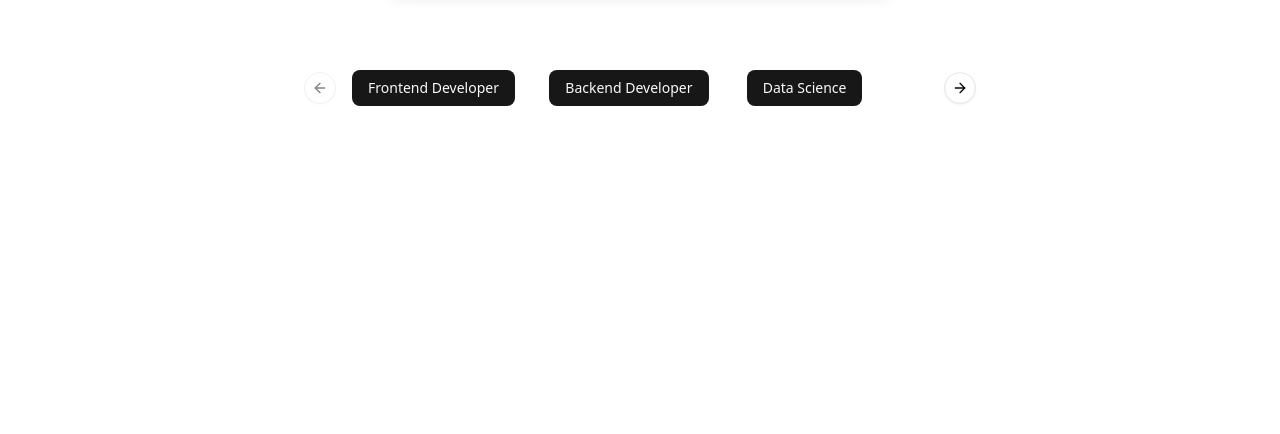
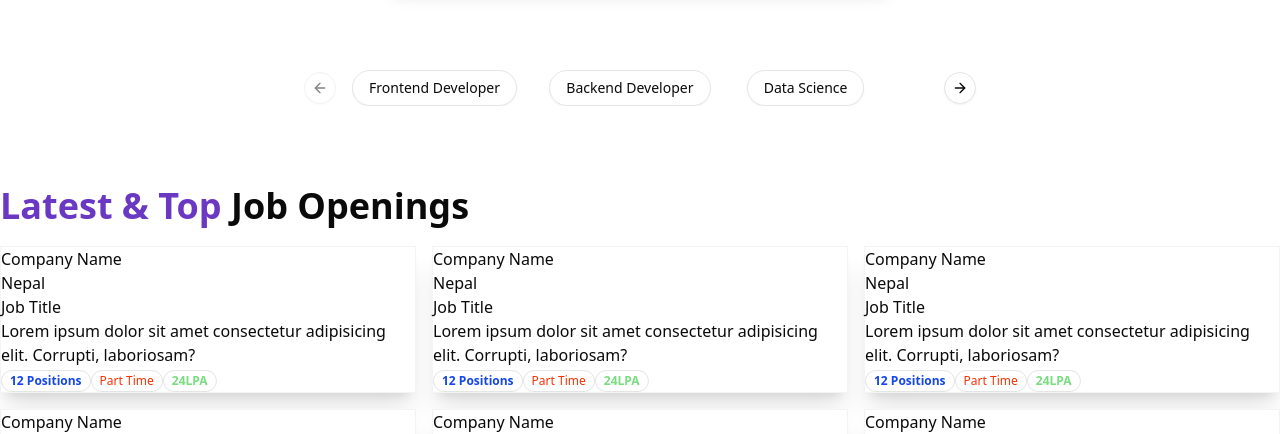
Before and after one commit to siddharthaLamichhane/JOB_PORTAL_WEBSITE, a React app in the folder frontend/: page / in a window 1280 px wide. Shown: the part 371-805 px from the top of the page. Built offline with nearby package versions, Linux system fonts and the light colour scheme; the HTML template or start-up script is replaced by a standard one.

Commit message:
creating cards for jobs

```diff
--- a/frontend/src/components/homeSections/CategoryCrousel.jsx
+++ b/frontend/src/components/homeSections/CategoryCrousel.jsx
@@ -27,7 +27,9 @@
         <CarouselContent>
           {Category.map((cat, index) => (
             <CarouselItem className="md:basic-1/2 lg:basis-1/3">
-              <Button>{cat}</Button>
+              <Button variant="outline" className=" rounded-full">
+                {cat}
+              </Button>
             </CarouselItem>
           ))}
         </CarouselContent>
--- a/frontend/src/components/homeSections/HomeShare.jsx
+++ b/frontend/src/components/homeSections/HomeShare.jsx
@@ -1,11 +1,13 @@
 import React from "react";
 import { HeroSection } from "./HeroSection.jsx";
 import { CategoryCrousel } from "./CategoryCrousel.jsx";
+import { LatestJob } from "./LatestJob.jsx";
 export const HomeShare = () => {
   return (
     <div>
       <HeroSection />
       <CategoryCrousel />
+      <LatestJob />
     </div>
   );
 };
--- /dev/null
+++ b/frontend/src/components/homeSections/LatestJob.jsx
@@ -0,0 +1,21 @@
+import React from "react";
+import { LatestJobCards } from "./LatestJobCards/LatestJobCards.jsx";
+const RandomJobs = [1, 2, 3, 4, 5, 6, 7, 8];
+export const LatestJob = () => {
+  return (
+    <div className="max-w-7xl mx-auto my-20">
+      <h1 className="text-4xl font-bold">
+        <span className="text-[#6A38C2]">Latest & Top</span> Job Openings
+      </h1>
+      <div
+        className="grid grid-cols-3 gap-4 my-5
+      "
+      >
+        {RandomJobs.slice(0, 6).map((items, index) => (
+          <LatestJobCards />
+        ))}
+      </div>
+      {/* multiple job cards */}
+    </div>
+  );
+};
--- /dev/null
+++ b/frontend/src/components/homeSections/LatestJobCards/LatestJobCards.jsx
@@ -0,0 +1,30 @@
+import React from "react";
+import { Badge } from "../../ui/badge.jsx";
+export const LatestJobCards = () => {
+  return (
+    <div className="gap-5 rounded-medium shadow-xl bg-white border border-gray-100 cursor-pointer">
+      <div>
+        <h1>Company Name</h1>
+        <p>Nepal</p>
+      </div>
+      <div>
+        <h1>Job Title</h1>
+        <p>
+          Lorem ipsum dolor sit amet consectetur adipisicing elit. Corrupti,
+          laboriosam?
+        </p>
+      </div>
+      <div>
+        <Badge className="text-blue-700 font-bold " variant="outline">
+          12 Positions
+        </Badge>
+        <Badge className="text-[#F83002] " variant="outline">
+          Part Time
+        </Badge>
+        <Badge className="text-[#79dd80] font-bold " variant="outline">
+          24LPA
+        </Badge>
+      </div>
+    </div>
+  );
+};
--- /dev/null
+++ b/frontend/src/components/ui/badge.jsx
@@ -0,0 +1,44 @@
+import * as React from "react"
+import { Slot } from "@radix-ui/react-slot"
+import { cva } from "class-variance-authority";
+
+import { cn } from "@/lib/utils"
+
+const badgeVariants = cva(
+  "inline-flex items-center justify-center rounded-full border px-2 py-0.5 text-xs font-medium w-fit whitespace-nowrap shrink-0 [&>svg]:size-3 gap-1 [&>svg]:pointer-events-none focus-visible:border-ring focus-visible:ring-ring/50 focus-visible:ring-[3px] aria-invalid:ring-destructive/20 dark:aria-invalid:ring-destructive/40 aria-invalid:border-destructive transition-[color,box-shadow] overflow-hidden",
+  {
+    variants: {
+      variant: {
+        default:
+          "border-transparent bg-primary text-primary-foreground [a&]:hover:bg-primary/90",
+        secondary:
+          "border-transparent bg-secondary text-secondary-foreground [a&]:hover:bg-secondary/90",
+        destructive:
+          "border-transparent bg-destructive text-white [a&]:hover:bg-destructive/90 focus-visible:ring-destructive/20 dark:focus-visible:ring-destructive/40 dark:bg-destructive/60",
+        outline:
+          "text-foreground [a&]:hover:bg-accent [a&]:hover:text-accent-foreground",
+      },
+    },
+    defaultVariants: {
+      variant: "default",
+    },
+  }
+)
+
+function Badge({
+  className,
+  variant,
+  asChild = false,
+  ...props
+}) {
+  const Comp = asChild ? Slot : "span"
+
+  return (
+    <Comp
+      data-slot="badge"
+      className={cn(badgeVariants({ variant }), className)}
+      {...props} />
+  );
+}
+
+export { Badge, badgeVariants }
```
